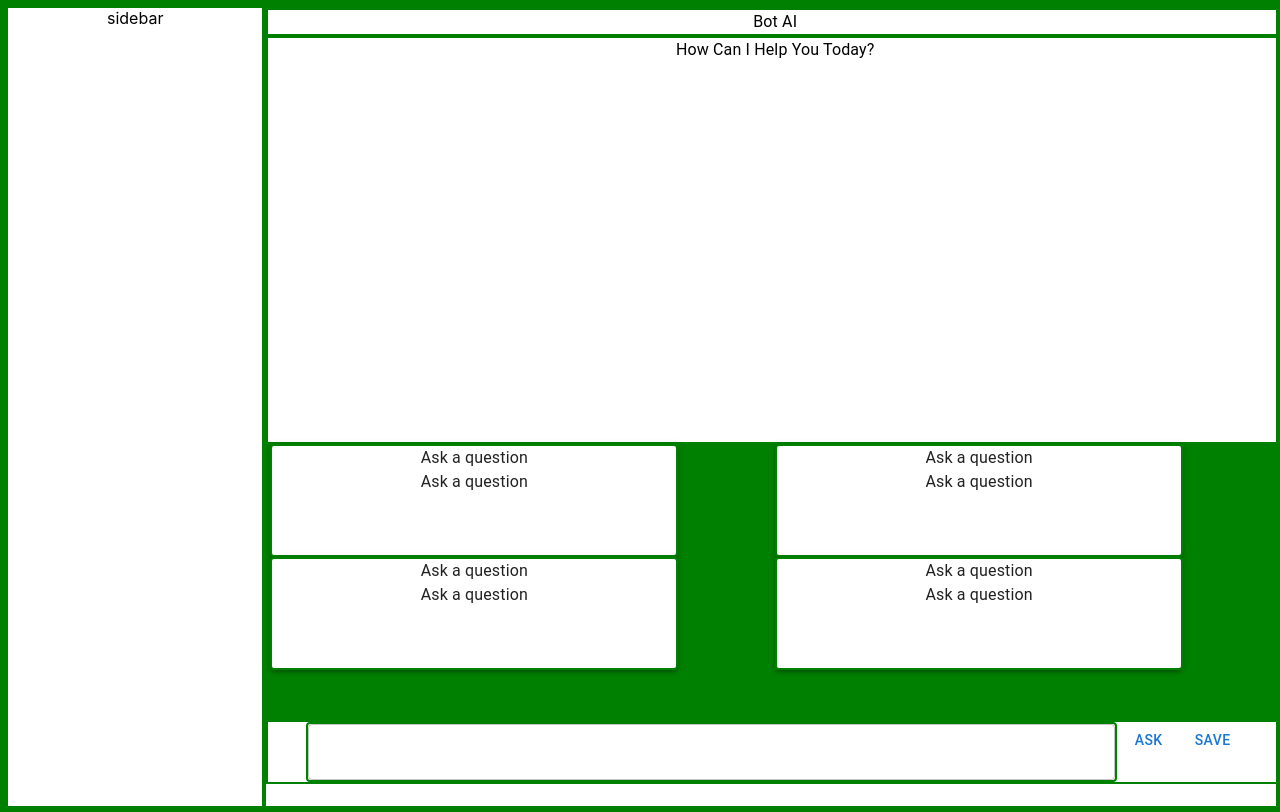
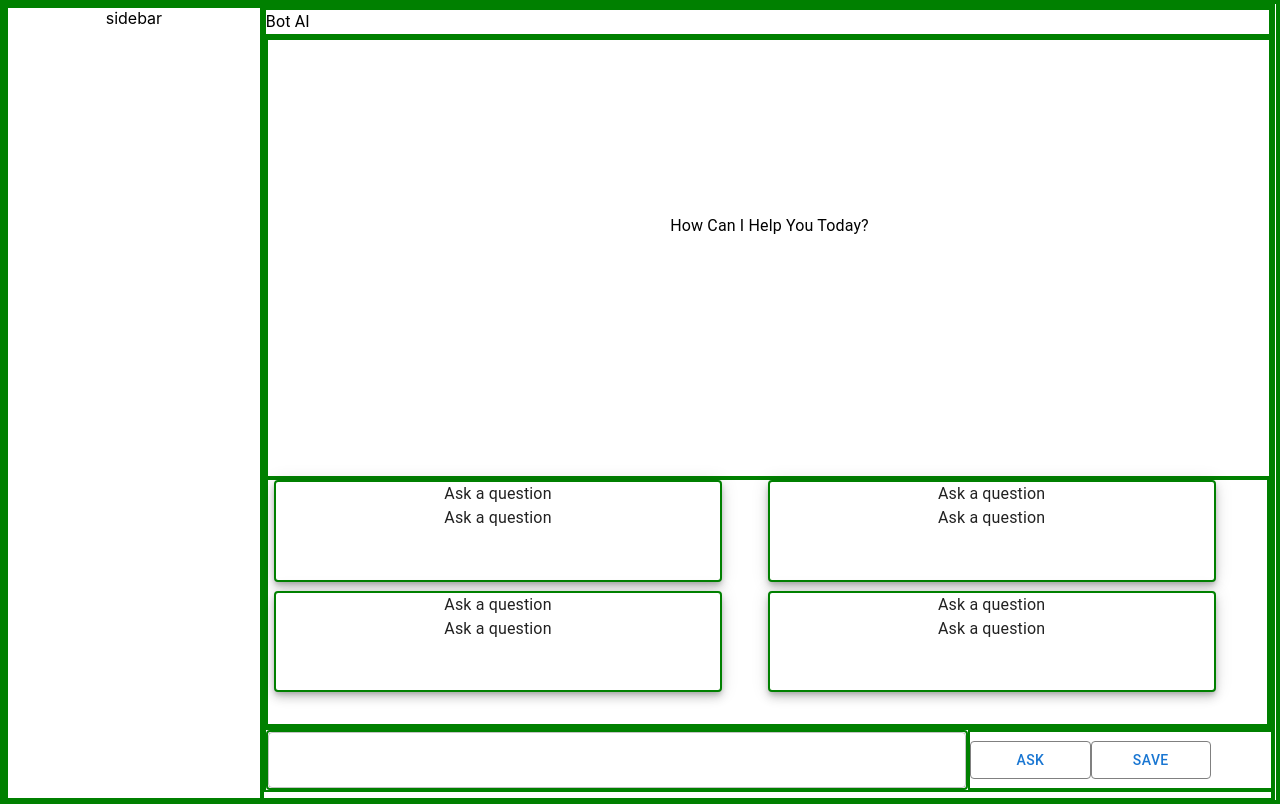
Before and after one commit to sid293/botai, a React (Create React App) app: page / in a window 1280 px wide. Built offline with nearby package versions, Linux system fonts and the light colour scheme.

Commit message:
hompeage layout

```diff
--- a/package.json
+++ b/package.json
@@ -4,11 +4,14 @@
   "private": true,
   "dependencies": {
     "@emotion/react": "^11.11.4",
+    "@emotion/style": "^0.8.0",
     "@emotion/styled": "^11.11.5",
+    "@mui/icons-material": "^5.15.20",
     "@mui/material": "^5.15.20",
     "@testing-library/jest-dom": "^5.17.0",
     "@testing-library/react": "^13.4.0",
     "@testing-library/user-event": "^13.5.0",
+    "json2mq": "^0.2.0",
     "react": "^18.3.1",
     "react-dom": "^18.3.1",
     "react-scripts": "5.0.1",
--- a/src/components/Navbar.jsx
+++ b/src/components/Navbar.jsx
@@ -1,11 +1,14 @@
 
-import { Typography } from "@mui/material"
+import MenuIcon from '@mui/icons-material/Menu';
+import { Typography, useMediaQuery } from "@mui/material"
+import json2mq from 'json2mq';
 
+export default function Navbar({toogleSidebar}){
 
-export default function Navbar(){
+    let menuIconOpen = useMediaQuery(json2mq({maxWidth:"900px"}));
 
-
-    return(<div>
+    return(<div style={{display:"flex",justifyContent:"start"}}>
+        {menuIconOpen && <MenuIcon onClick={toogleSidebar} />}
         <Typography>
             Bot AI
         </Typography>
--- a/src/components/Sidebar.jsx
+++ b/src/components/Sidebar.jsx
@@ -1,12 +1,23 @@
+
+import {Box, Typography} from '@mui/material';
 
 
 
-export default function Sidebar(){
+export default function Sidebar({wid, toogleSidebar}){
 
     return(<div style={{
-        height:"100vh",
-        width:"20vw",
+        height:"100%",
+        width:wid==="l"?"70vw":"20%",
+        display:"felx"
+        // width:"70vw"
         }}>
         sidebar
+        {wid === "l" &&
+        <Box onClick={toogleSidebar} sx={{float:"right", height:"100%",width:"10%"}}>
+            <Typography sx={{fontSize:"20px"}}>
+                close
+            </Typography>
+        </Box>
+        }
     </div>)
 }
--- a/src/pages/Homepage.jsx
+++ b/src/pages/Homepage.jsx
@@ -1,68 +1,122 @@
 import { useState } from "react"
-import { Box, Button, TextField, Typography, Paper } from "@mui/material"
+import { Box, Button, TextField, Typography, Paper, useMediaQuery, Drawer } from "@mui/material"
 import Navbar from "../components/Navbar"
 import Sidebar from "../components/Sidebar"
+import json2mq from 'json2mq';
+import MenuIcon from '@mui/icons-material/Menu';
 
 
 
 export default function Homepage(){
     let [currentConversation, setCurrentConversation] = useState([]);
     let [input,setInput] = useState("");
+    let [open, setOpen] = useState(false);
+    let [conversationJson, setConversationJson] = useState({title:new Date, data:[]});
 
-    return (<div style={{display:"flex", width:'100vw',height:"100vh"}}>
-        <Sidebar />
-        <Box className="initialPage" sx={{width:"80%",height:"100vh"}}>
-            <Navbar />
-            <Box className="suggestionCards" sx={{height:'85vh', display:"flex", flexDirection:"column",justifyContent:"space-between"}}>
+    let sidebarDisplay = useMediaQuery(json2mq({
+         minWidth:900,
+    }));
+
+    let answerQuestion = ()=>{
+        let ans = {"from":"Me",
+            "message":input
+        }
+        let wrapper = {...conversationJson};
+        wrapper.data.push(ans);
+        console.log("setting conversation");
+        setConversationJson(wrapper);
+        setInput("");
+    }
+    let toogleSidebar = ()=>{
+        setOpen((props)=>!props);
+    }
+
+    return (<div style={{display:"flex", width:'99vw',height:"99vh"}}>
+        {sidebarDisplay ? <Sidebar />:
+
+            <Drawer open={open}>
+                <Sidebar wid={"l"} toogleSidebar={toogleSidebar}/>
+            </Drawer>
+        }
+
+        <Box className="initialPage" sx={{width:{xs:"100%",sm:"100%",md:"80%"},height:"100%", overflow:"hidden"}}>
+            <Navbar toogleSidebar={toogleSidebar} />
+            {conversationJson.data.length === 0 ?
+                <Box className="suggestionCards" sx={{ height: '86vh', display: "flex", flexDirection: "column", justifyContent: "space-between"}}>
+                    <Box sx={{ display: "flex", justifyContent: "center", alignItems: "center", width: "100%", height: "100%" }}>
                         <Typography sx={{
-                    height:"20%",
-                    width:"100%",
+                            height: "20%",
+                            width: "100%",
                         }}>How Can I Help You Today?</Typography>
 
+                    </Box>
+
                     <Box className="suggestions" sx={{
-                    height:{sm:"50%",md:"40%"},
-                    width:"auto", display:"flex",flexWrap:"wrap",
-                    flexDirection:"column",
-                    backgroundColor:{sm:"orange",md:"green"}
+                        height: { xs: "50%", sm: "50%", md: "40%" },
+                        width: "auto", display: "flex", flexWrap: "wrap",
+                        flexDirection: "column",
+                        // gap:"5px",
+                        px: "6px"
+                        // gap:"10px",
+                        // backgroundColor:{sm:"orange",md:"green"}
                     }}>
-                    <Paper elevation={3} sx={{
-                        width:{sm:"90%",md:"40%"},
-                        height:{sm:"20%",md:"40%"}
+                        <Paper elevation={6} sx={{
+                            width: { sm: "100%", md: "45%" },
+                            height: { sm: "20%", md: "40%" },
+                            mb: "9px"
                         }}>
                             <Typography>Ask a question</Typography>
                             <Typography>Ask a question</Typography>
                         </Paper>
-                    <Paper elevation={3} sx={{
-                        width:{sm:"90%",md:"40%"},
-                        height:{sm:"20%",md:"40%"}
+                        <Paper elevation={6} sx={{
+                            width: { sm: "100%", md: "45%" },
+                            height: { sm: "20%", md: "40%" },
+                            mb: "9px"
                         }}>
                             <Typography>Ask a question</Typography>
                             <Typography>Ask a question</Typography>
                         </Paper>
-                    <Paper elevation={3} sx={{
-                        width:{sm:"90%",md:"40%"},
-                        height:{sm:"20%",md:"40%"}
+                        <Paper elevation={6} sx={{
+                            width: { sm: "100%", md: "45%" },
+                            height: { sm: "20%", md: "40%" },
+                            mb: "9px"
                         }}>
                             <Typography>Ask a question</Typography>
                             <Typography>Ask a question</Typography>
                         </Paper>
-                    <Paper elevation={3} sx={{
-                        width:{sm:"90%",md:"40%"},
-                        height:{sm:"20%",md:"40%"}
+                        <Paper elevation={6} sx={{
+                            width: { sm: "100%", md: "45%" },
+                            height: { sm: "20%", md: "40%" },
+                            mb: "9px"
                         }}>
                             <Typography>Ask a question</Typography>
                             <Typography>Ask a question</Typography>
                         </Paper>
                     </Box>
+                </Box>
+                :
+                <Box sx={{height:"85vh"}} className="conversationScreen">
+                    conversation screen
+                    {
+                    conversationJson["data"].map((info)=>(
+                        <div>
+                            {info.from}
+                            {info.message}
+                        </div>
+                    ))
+                    }
+
 
                 </Box>
-            <Box cassName="inputSection">
-                <TextField sx={{width:'80%'}}>
-
+            }
+            <Box cassName="inputSection" sx={{display:"flex", width:"100%"}}>
+                <TextField sx={{width:'70%'}} onChange={(e)=>{setInput(e.target.value)}}>
+                    {input}
                 </TextField>
-                <Button>Ask</Button>
-                <Button>Save</Button>
-
+                <Box sx={{width:"30%", display:"flex",alignItems:"center"}}>
+                    <Button onClick={answerQuestion} sx={{width:"40%", border:"1px solid gray"}}>Ask</Button>
+                    <Button sx={{width:"40%" , border:"1px solid gray"}}>Save</Button>
+                </Box>
             </Box>
         </Box>
     </div>)
```
Also changed, not shown: 1 other file (tests, documents, lock files or other folders). Lines whose indentation alone changed are shown as unchanged.
